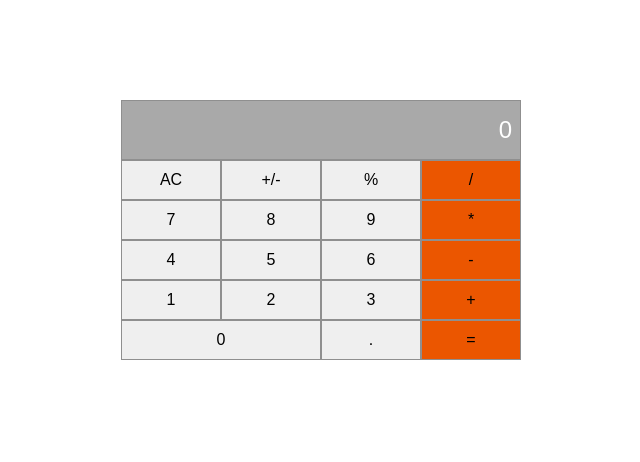
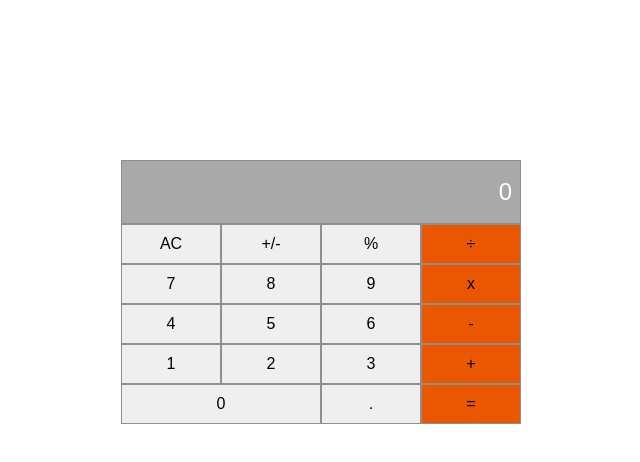
Before and after one commit to mailsg/Math-Magicians, a React (Create React App) app: page / in a window 1280 px wide. Shown: the top 462 px of the page, without its empty margins (319-959 px from the left). Built offline with nearby package versions, Linux system fonts and the light colour scheme.

Commit message:
Add event to the buttons for calculator operation

```diff
--- a/package.json
+++ b/package.json
@@ -7,6 +7,7 @@
     "@testing-library/react": "^13.4.0",
     "@testing-library/user-event": "^13.5.0",
     "big.js": "^6.2.1",
+    "prop-types": "^15.8.1",
     "react": "^18.2.0",
     "react-dom": "^18.2.0",
     "react-scripts": "5.0.1",
--- a/src/components/calculator.css
+++ b/src/components/calculator.css
@@ -12,23 +12,19 @@
 }
 
 .calculator {
-  margin: 100px;
-  min-width: 400px;
+  margin: 10rem;
+  min-width: 25rem;
 }
 
 .screen input {
   width: 100%;
-  height: 60px;
+  height: 4rem;
   background: darkgray;
   border: 1px solid #8f8f8f;
   color: #fff;
   padding: 0.5rem;
   text-align: right;
   font-size: 1.5rem;
-}
-
-.screen-color {
-  background-color: rgb(161, 161, 161);
 }
 
 .row-one,
@@ -63,6 +59,7 @@ input[type='button'] {
   text-decoration: none;
   display: inline-block;
   font-size: 1rem;
+  cursor: pointer;
 }
 
 input[type='button']:active {
--- a/src/components/calculator.js
+++ b/src/components/calculator.js
@@ -1,50 +1,75 @@
-import React from 'react';
+import React, { useState } from 'react';
 import './calculator.css';
+import PropTypes from 'prop-types';
 import calculate from '../logic/calculate';
 
-const Calculator = () => (
-  <div className="container">
-    <div className="calculator">
-      <div className="screen">
-        <input type="text" value="0" readOnly className="screen-color" />
+const Calculator = () => {
+  const [calculatorState, setCalculatorState] = useState({
+    total: null,
+    next: null,
+    operation: null,
+  });
+
+  const handleButtonClick = (buttonValue) => {
+    const updatedState = calculate(calculatorState, buttonValue);
+    setCalculatorState(updatedState);
+  };
+
+  return (
+    <div className="container">
+      <div className="calculator">
+        <div className="screen">
+          <input type="text" value={calculatorState.next || calculatorState.total || '0'} readOnly className="screen-color" />
+        </div>
+        <div className="buttons">
+          <div className="row-one">
+            <Button value="AC" className="" handleButtonClick={handleButtonClick} />
+            <Button value="+/-" className="" handleButtonClick={handleButtonClick} />
+            <Button value="%" className="" handleButtonClick={handleButtonClick} />
+            <Button value="÷" className="orange-color" handleButtonClick={handleButtonClick} />
+          </div>
+          <div className="row-two">
+            <Button value="7" className="" handleButtonClick={handleButtonClick} />
+            <Button value="8" className="" handleButtonClick={handleButtonClick} />
+            <Button value="9" className="" handleButtonClick={handleButtonClick} />
+            <Button value="x" className="orange-color" handleButtonClick={handleButtonClick} />
+          </div>
+          <div className="row-three">
+            <Button value="4" className="" handleButtonClick={handleButtonClick} />
+            <Button value="5" className="" handleButtonClick={handleButtonClick} />
+            <Button value="6" className="" handleButtonClick={handleButtonClick} />
+            <Button value="-" className="orange-color" handleButtonClick={handleButtonClick} />
+          </div>
+          <div className="row-four">
+            <Button value="1" className="" handleButtonClick={handleButtonClick} />
+            <Button value="2" className="" handleButtonClick={handleButtonClick} />
+            <Button value="3" className="" handleButtonClick={handleButtonClick} />
+            <Button value="+" className="orange-color" handleButtonClick={handleButtonClick} />
+          </div>
+          <div className="row-five">
+            <Button value="0" className="big" handleButtonClick={handleButtonClick} />
+            <Button value="." className="" handleButtonClick={handleButtonClick} />
+            <Button value="=" className="orange-color" handleButtonClick={handleButtonClick} />
+          </div>
+        </div>
       </div>
-      <Button />
     </div>
-  </div>
+  );
+};
+
+const Button = ({ value, className, handleButtonClick }) => (
+  <input
+    type="button"
+    value={value}
+    className={className}
+    onClick={() => handleButtonClick(value)}
+  />
 );
 
-const Button = () => (
-  <div className="buttons">
-    <div className="row-one">
-      <input type="button" value="AC" />
-      <input type="button" value="+/-" />
-      <input type="button" value="%" />
-      <input type="button" value="/" className="orange-color" />
-    </div>
-    <div className="row-two">
-      <input type="button" value="7" />
-      <input type="button" value="8" />
-      <input type="button" value="9" />
-      <input type="button" value="*" className="orange-color" />
-    </div>
-    <div className="row-three">
-      <input type="button" value="4" />
-      <input type="button" value="5" />
-      <input type="button" value="6" />
-      <input type="button" value="-" className="orange-color" />
-    </div>
-    <div className="row-four">
-      <input type="button" value="1" />
-      <input type="button" value="2" />
-      <input type="button" value="3" />
-      <input type="button" value="+" className="orange-color" />
-    </div>
-    <div className="row-five">
-      <input type="button" value="0" className="big" />
-      <input type="button" value="." />
-      <input type="button" value="=" className="orange-color" />
-    </div>
-  </div>
-);
+Button.propTypes = {
+  value: PropTypes.string.isRequired,
+  className: PropTypes.string.isRequired,
+  handleButtonClick: PropTypes.func.isRequired,
+};
 
 export default Calculator;
--- a/src/logic/operate.js
+++ b/src/logic/operate.js
@@ -20,7 +20,7 @@ export default function operate(numberOne, numberTwo, operation) {
     }
   }
   if (operation === '%') {
-     try {
+    try {
       return one.mod(two).toString();
     } catch (err) {
       return "Can't find modulo as can't divide by 0.";
```
Also changed, not shown: src/logic/calculate.js (line endings or trailing spaces), 12 other files (tests, documents, lock files or other folders).
